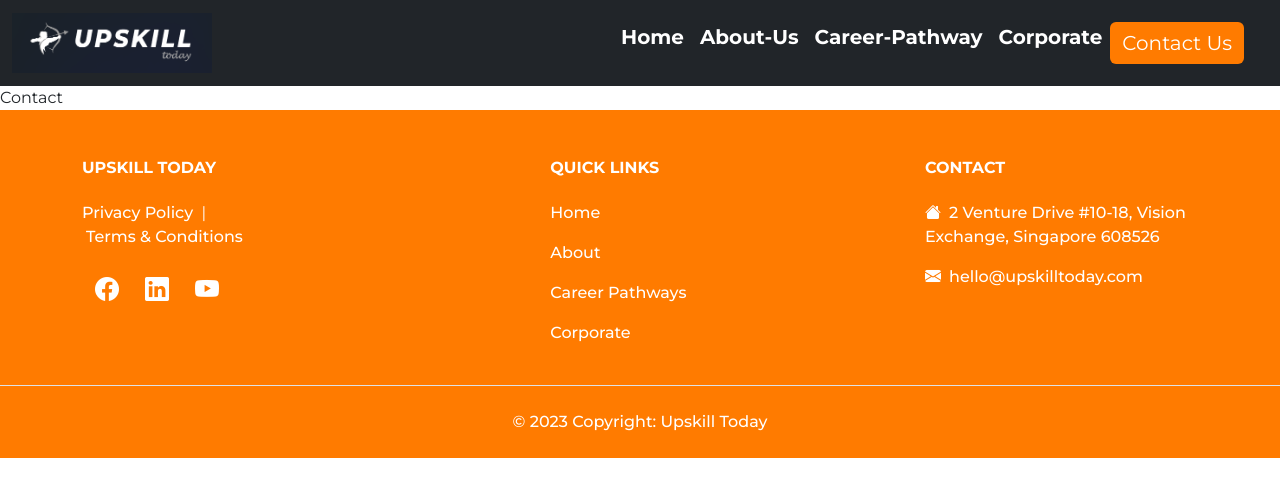
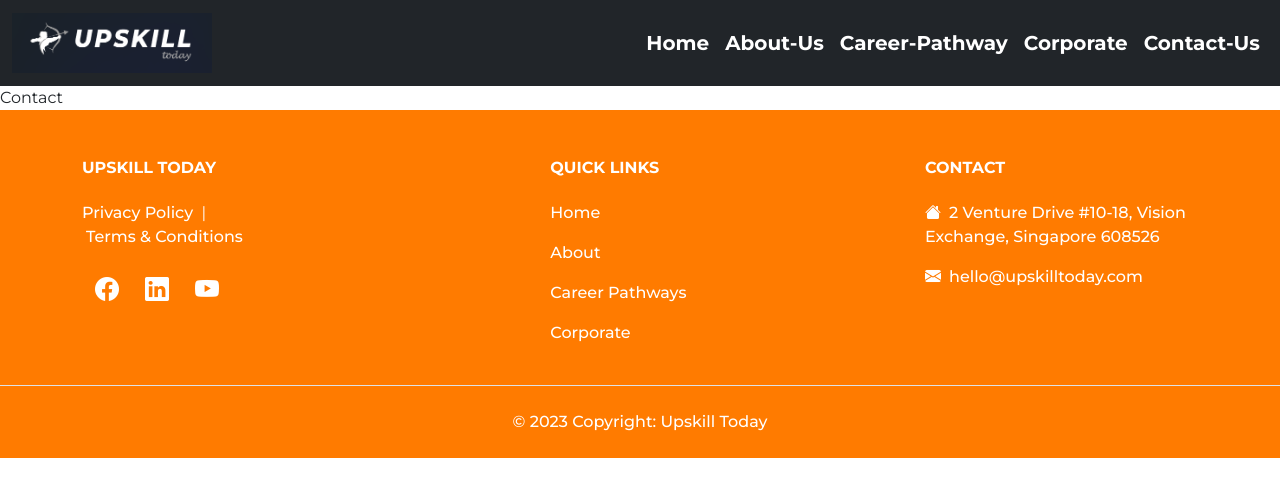
Before and after one commit to Chiang-Yong/Upskill-Today-1, a React (Create React App) app: page /Contact in a window 1280 px wide. Shown: the top 496 px of the page. Built offline with nearby package versions, Linux system fonts and the light colour scheme.

Commit message:
Update Contact

```diff
--- a/src/components/Navbar/NavbarUST.js
+++ b/src/components/Navbar/NavbarUST.js
@@ -41,22 +41,11 @@ const NavbarUST = () => {
               style={{ textDecoration: "none", fontWeight: "700" }}>
               Corporate
             </Link>
-            <Button className="me-4 fs-5 navbar-button"
-              style={{
-                backgroundColor: isHovering ? "blue" : "#ff7b00",
-                border: 'none',
-                outline: 'none',
-                alignItems: 'center',
-                justifyContent: 'center',
-                whiteSpace: 'nowrap',
-                maxWidth: '200px',
-              }}
-              onMouseEnter={handleMouseEnter}
-              onMouseLeave={handleMouseLeave}
-              to="/Contact"
-            >
-              Contact Us
-            </Button>
+            <Link to="/Contact" className="text-white mx-2"
+              style={{ textDecoration: "none", fontWeight: "700" }}>
+              Contact-Us
+            </Link>
+
           </Nav>
         </Navbar.Collapse>
       </Container>
```
